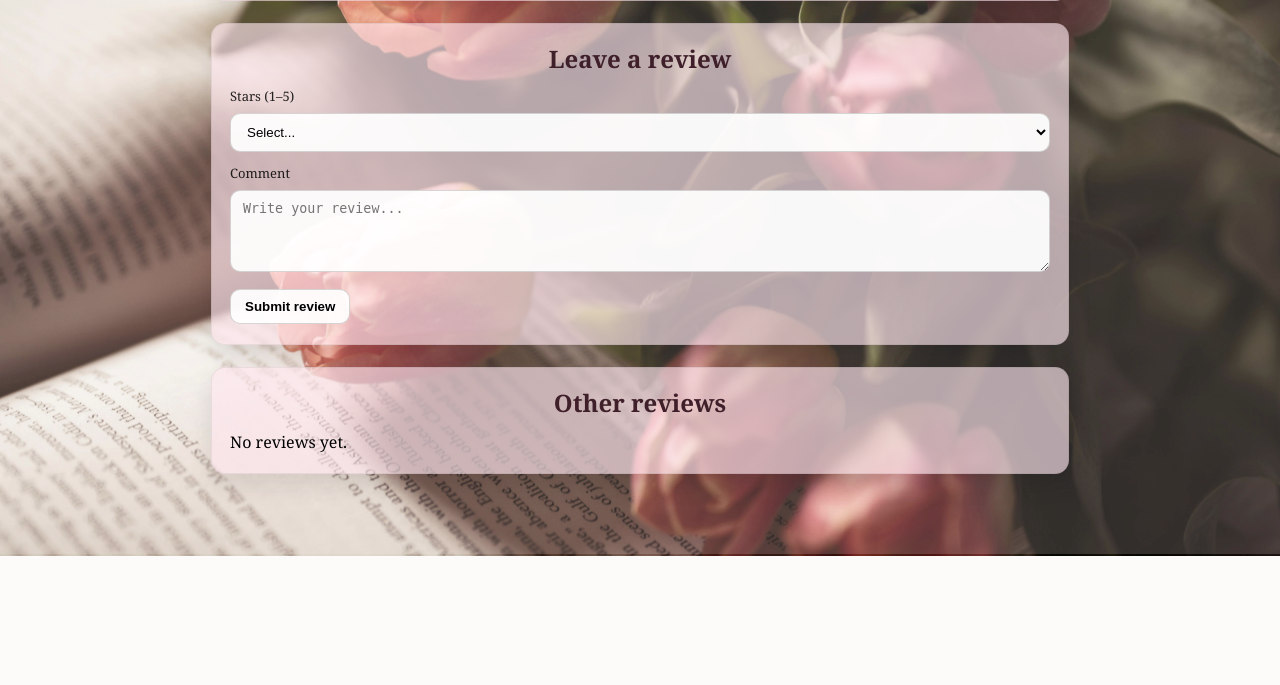
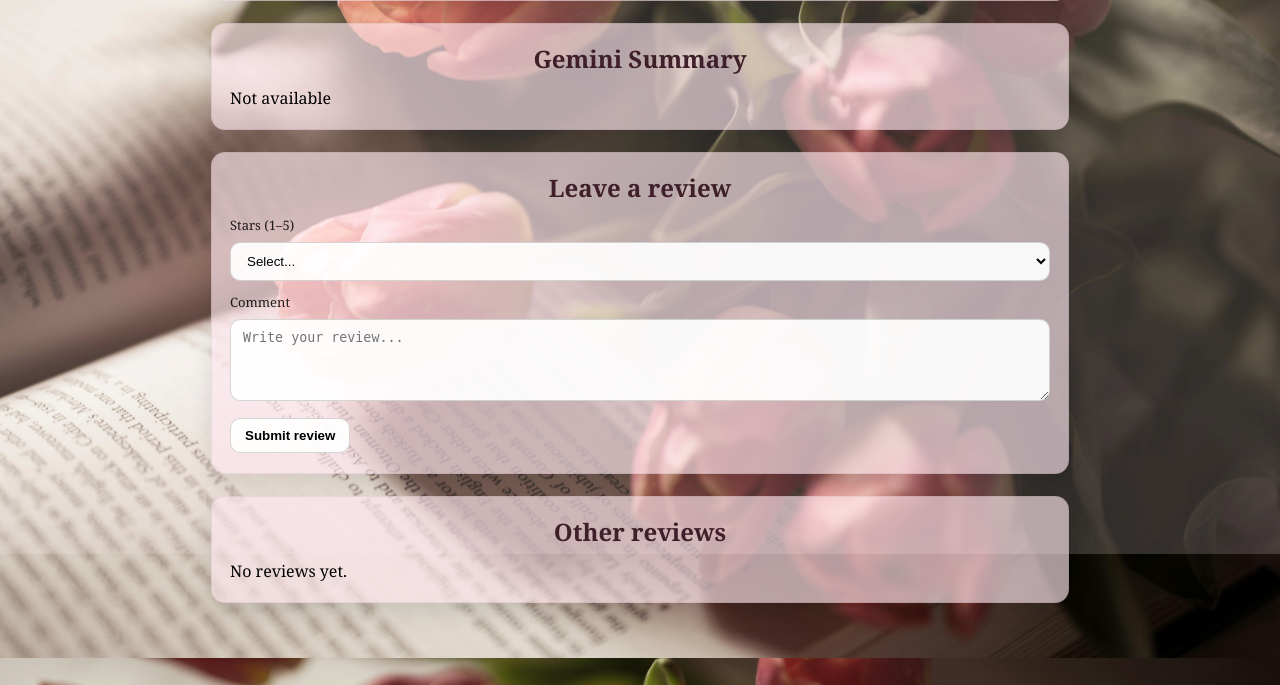
Before and after one commit to sneha031/engo551-lab2, a Flask app: template backend/templates/book.html in a window 1280 px wide. Shown: the part 246-931 px from the top of the page. Before the commit the page ends 802 px from the top, so only its background shows below. Run offline with Flask 3, Linux system fonts and the light colour scheme; the template is opened without the code that fills it, so the values that code supplies are empty.

Commit message:
Add Gemini API Summary for all books (Gemini 2.5)

```diff
--- a/backend/application.py
+++ b/backend/application.py
@@ -77,6 +77,46 @@ def google_books_info(isbn):
             "ISBN_13": isbn_13
         }
 
+    except Exception:
+        return None
+
+
+def gemini_summarize(text_to_summarize):
+    api_key = os.getenv("GEMINI_API_KEY")
+    if not api_key or not text_to_summarize:
+        return None
+
+    url = "https://generativelanguage.googleapis.com/v1beta/models/gemini-2.5-flash:generateContent"
+    payload = {
+        "contents": [
+            {
+                "parts": [
+                    {
+                        "text": f"summarize this text using less than 50 words: {text_to_summarize}"
+                    }
+                ]
+            }
+        ]
+    }
+
+    try:
+        res = requests.post(url, params={"key": api_key}, json=payload, timeout=10)
+        print("Gemini status:", res.status_code)
+        print("Gemini response:", res.text)
+        if res.status_code != 200:
+            return None
+
+        data = res.json()
+        candidates = data.get("candidates", [])
+        if not candidates:
+            return None
+
+        content = candidates[0].get("content", {})
+        parts = content.get("parts", [])
+        if not parts:
+            return None
+
+        return parts[0].get("text")
     except Exception:
         return None
 
@@ -188,6 +228,10 @@ def book_page(isbn):
     ginfo = google_books_info(isbn)
     gb_avg = ginfo["avg"] if ginfo else None
     gb_count = ginfo["count"] if ginfo else None
+    description = ginfo["description"] if ginfo and ginfo.get("description") else None
+    summarized_description = gemini_summarize(description)
+
+
 
     if request.method == "POST":
         rating_raw = request.form.get("rating")
@@ -224,6 +268,7 @@ def book_page(isbn):
                 gb_avg=gb_avg,
                 gb_count=gb_count,
                 ginfo=ginfo,
+                summarized_description=summarized_description,
                 message="Please select 1–5 stars and write a comment."
             )
 
@@ -258,6 +303,7 @@ def book_page(isbn):
                 gb_avg=gb_avg,
                 gb_count=gb_count,
                 ginfo=ginfo,
+                summarized_description=summarized_description,
                 message="You already have a review for this book!"
             )
 
@@ -298,6 +344,7 @@ def book_page(isbn):
                 gb_avg=gb_avg,
                 gb_count=gb_count,
                 ginfo=ginfo,
+                summarized_description=summarized_description,
                 message="You already have a review for this book!"
             )
 
@@ -327,7 +374,8 @@ def book_page(isbn):
         stats=stats,
         gb_avg=gb_avg,
         gb_count=gb_count,
-        ginfo=ginfo
+        ginfo=ginfo,
+        summarized_description=summarized_description
     )
 
 
--- a/backend/templates/book.html
+++ b/backend/templates/book.html
@@ -51,6 +51,15 @@
           Not available
         {% endif %}
       </div>
+    </div>
+
+    <div class="panel">
+      <div class="panel-title">Gemini Summary</div>
+      {% if summarized_description %}
+        <div>{{ summarized_description }}</div>
+      {% else %}
+        <div>Not available</div>
+      {% endif %}
     </div>
 
     {% if message %}
```
Also changed, not shown: 1 other file.
